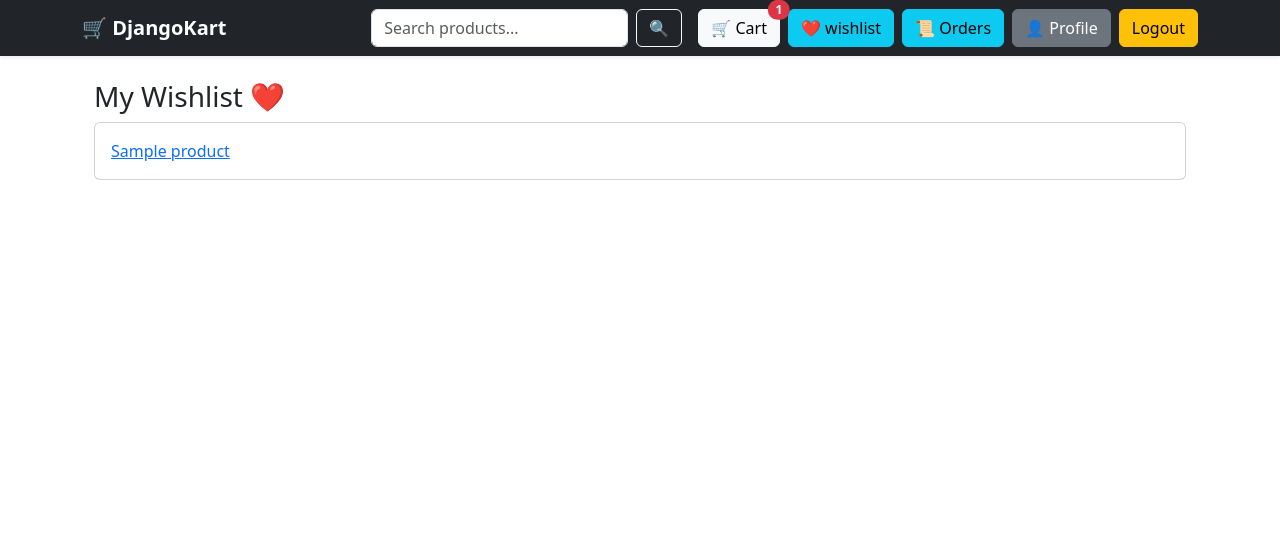
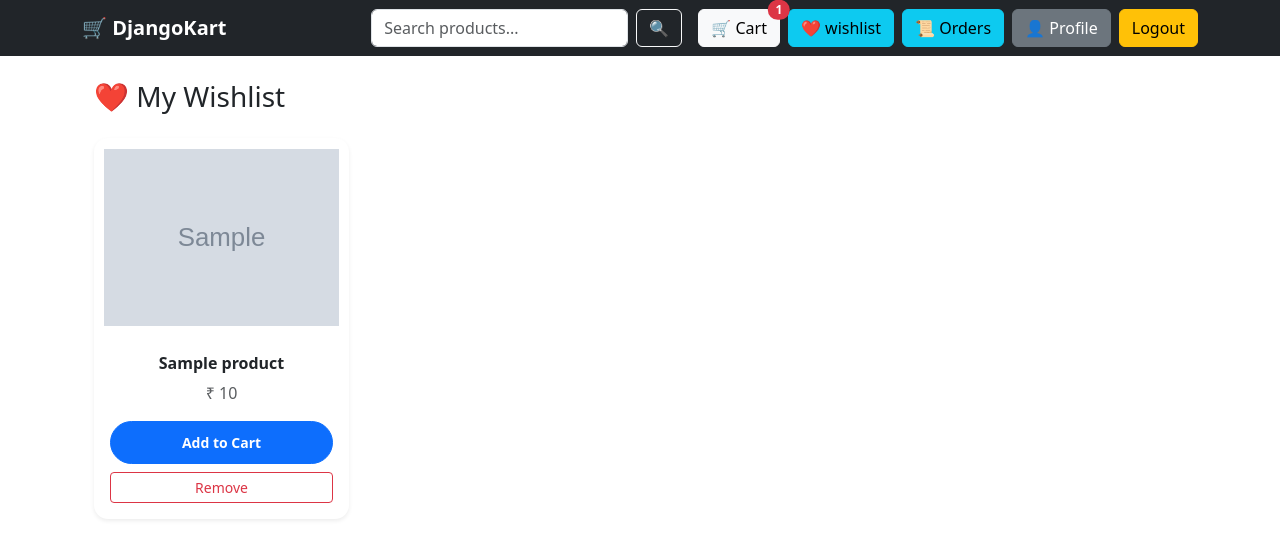
Before and after one commit to Prashuk09/own-Project, a Django app: page /wishlist/ in a window 1280 px wide. Shown: the top 559 px of the page. Run offline with Django 5.2, Linux system fonts and the light colour scheme; a user stored in the database is signed in; tables that the repository leaves empty hold one stand-in row (values such as "Sample post"); grey boxes marked "Sample" are stand-in pictures; parts of the project's set-up code (start-up, migrations or seed data) failed here and were passed over.

Commit message:
with new features and logics for cart checkout

```diff
--- a/orders/templates/orders/my_orders.html
+++ b/orders/templates/orders/my_orders.html
@@ -153,7 +153,10 @@ View Order Details
 {% if order.status == "Delivered" %}
 
 <button class="btn btn-sm btn-outline-success">
+<a href="{% url 'buy_again' order.id %}"
+class="btn btn-sm btn-outline-success">
 Buy Again
+</a>
 </button>
 
 {% endif %}
--- a/orders/urls.py
+++ b/orders/urls.py
@@ -14,4 +14,5 @@ urlpatterns = [
     path('cancel/<int:id>/', views.cancel_order, name='cancel_order'),
     path('cancel-request/<int:id>/', views.cancel_request, name='cancel_request'),
     path('buy-now/<int:product_id>/', views.buy_now, name='buy_now'),
+    path("buy-again/<int:order_id>/", views.buy_again, name="buy_again"),
 ]
--- a/store/templates/store/wishlist.html
+++ b/store/templates/store/wishlist.html
@@ -1,19 +1,186 @@
 {% extends 'base.html' %}
+{% load humanize %}
+
 {% block content %}
 
 <div class="container mt-4">
-<h3>My Wishlist ❤️</h3>
+
+<h3 class="mb-4">❤️ My Wishlist</h3>
+
+{% if items %}
+
+<div class="row">
 
 {% for item in items %}
-  <div class="card p-3 mb-2">
-    <a href="/product/{{ item.product.id }}/">
-      {{ item.product.name }}
-    </a>
-  </div>
-{% empty %}
-  <p>No items in wishlist.</p>
+
+<div class="col-md-3 mb-4">
+
+<div class="card h-100 shadow-sm border-0 product-card">
+
+<a href="/product/{{ item.product.id }}/">
+
+<img src="{{ item.product.image.url }}"
+class="card-img-top product-img"
+style="height:200px; object-fit:contain; padding:10px;">
+
+</a>
+
+<div class="card-body text-center">
+
+<a href="/product/{{ item.product.id }}/"
+class="text-decoration-none text-dark">
+
+<h6 class="card-title fw-semibold">
+{{ item.product.name }}
+</h6>
+
+</a>
+
+<p class="text-muted mb-3">
+₹ {{ item.product.price|intcomma }}
+</p>
+
+<div class="d-grid gap-2">
+
+<button
+class="btn btn-primary btn-sm add-cart-btn"
+data-id="{{ item.product.id }}"
+type="button">
+Add to Cart
+</button>
+
+<button
+class="btn btn-outline-danger btn-sm remove-wishlist-btn"
+data-id="{{ item.product.id }}"
+type="button">
+Remove
+</button>
+
+</div>
+
+</div>
+
+</div>
+
+</div>
+
 {% endfor %}
 
 </div>
 
+{% else %}
+
+<div class="text-center mt-5">
+
+<h5 class="text-muted">Your wishlist is empty</h5>
+
+<a href="/" class="btn btn-primary mt-3">
+Start Shopping
+</a>
+
+</div>
+
+{% endif %}
+
+</div>
+
+
+<!-- ADD TO CART SCRIPT -->
+
+<script>
+
+document.addEventListener("DOMContentLoaded", function(){
+
+  document.querySelectorAll(".add-cart-btn").forEach(btn => {
+
+    btn.addEventListener("click", function(){
+
+      let productId = this.dataset.id;
+
+      fetch(`/cart/add/${productId}/`,{
+          method:"POST",
+          headers:{
+              "X-CSRFToken":"{{ csrf_token }}"
+          }
+      })
+
+      .then(res=>res.json())
+      .then(data=>{
+
+        if(data.status === "login_required"){
+
+          alert("Please login first 🔐");
+          window.location.href="/login/";
+
+        }
+
+        else if(data.status === "out_of_stock"){
+
+          showToast("Out of stock ❌");
+
+        }
+
+        else if(data.status === "max_stock"){
+
+          showToast("Maximum quantity reached");
+
+        }
+
+        else if(data.status === "success"){
+
+          let cartCount=document.getElementById("cart-count");
+
+          if(cartCount){
+              cartCount.innerText=parseInt(cartCount.innerText)+1;
+              cartCount.style.display="inline-block";
+          }
+
+          // SIMPLE ANIMATION LIKE REMOVE
+
+          let card=this.closest(".col-md-3");
+
+          if(card){
+              card.style.transition="0.3s";
+              card.style.opacity="0";
+              setTimeout(()=>{card.remove()},300);
+          }
+
+          showToast("Added to cart 🛒");
+
+        }
+
+      })
+
+    });
+
+  });
+
+
+  // REMOVE FROM WISHLIST
+
+  document.querySelectorAll(".remove-wishlist-btn").forEach(btn => {
+
+    btn.addEventListener("click", function(){
+
+      let productId=this.dataset.id;
+
+      fetch(`/wishlist/${productId}/`)
+
+      .then(res=>res.json())
+      .then(data=>{
+
+        this.closest(".col-md-3").remove();
+
+        showToast("Removed from wishlist ❌");
+
+      });
+
+    });
+
+  });
+
+});
+
+</script>
+
 {% endblock %}
--- a/templates/base.html
+++ b/templates/base.html
@@ -10,7 +10,7 @@
 </head>
 <body>
 
-<nav class="navbar navbar-expand-lg navbar-dark bg-dark shadow-sm">
+<nav class="navbar navbar-expand-lg navbar-dark bg-dark sticky-top">
 
   <div class="container">
 
```
Also changed, not shown: orders/templates/orders/cart.html (+46 -7 lines), orders/views.py (+26 -0 lines).
